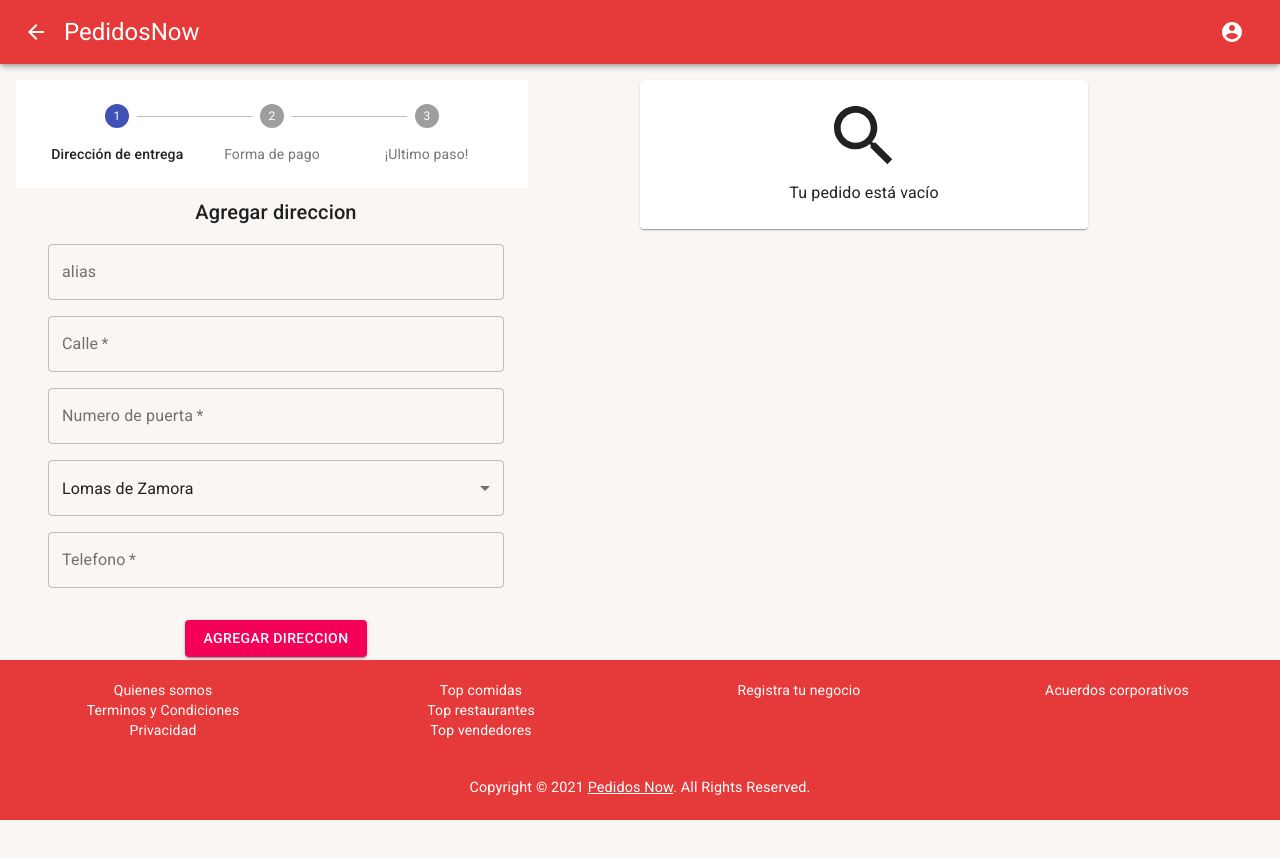
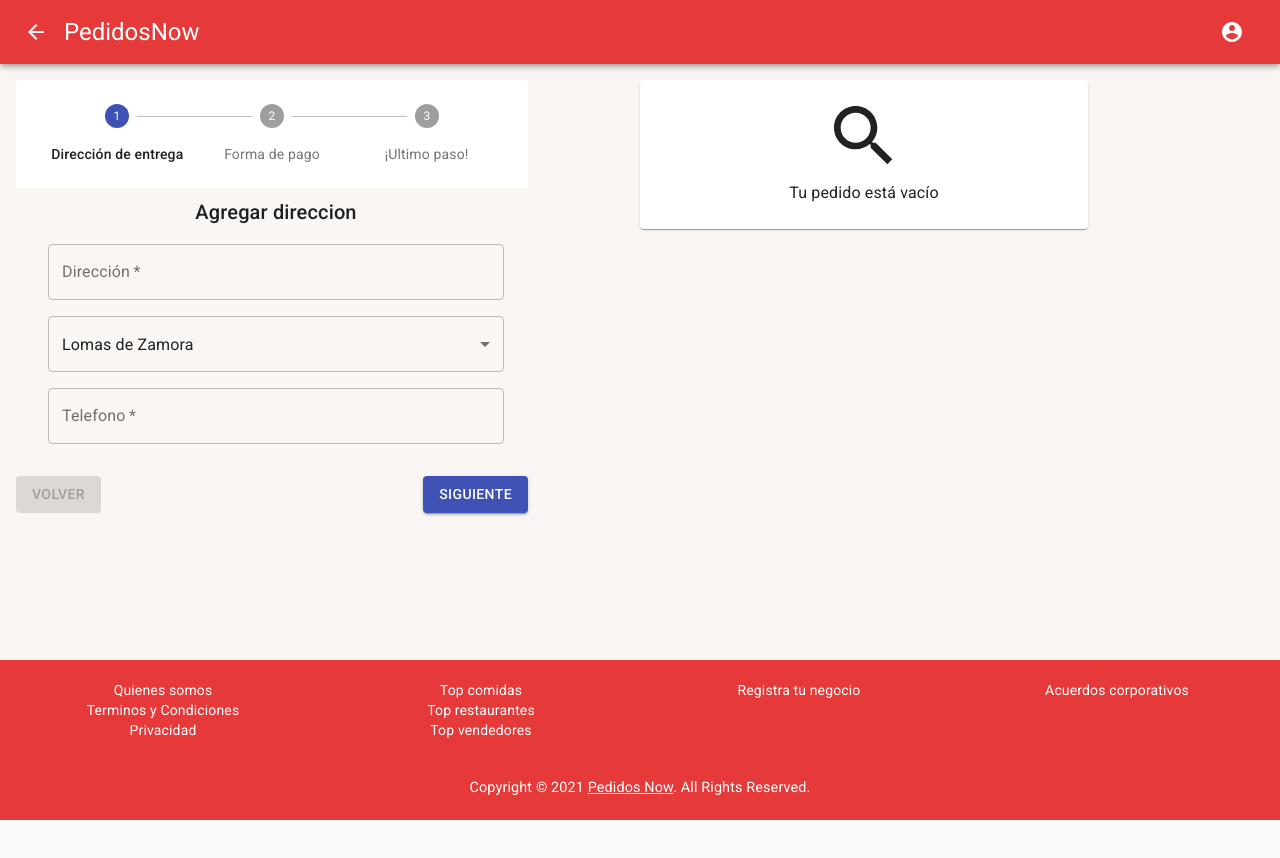
Before and after one commit to Mapach3/pedidos-now, a React (Create React App) app: page /wizard in a window 1280 px wide. Shown: the top 858 px of the page. After the commit the page ends 800 px from the top, so only its background shows below. Built offline with nearby package versions, Linux system fonts and the light colour scheme.

Commit message:
Modificados los inputs de la dirección

```diff
--- a/src/components/AddressForm/AddressForm.tsx
+++ b/src/components/AddressForm/AddressForm.tsx
@@ -62,31 +62,15 @@ const AddressForm: React.FC = () => {
       </Typography>
       <form onSubmit={handleSubmit}>
         <TextField
-          onChange={(event) => setAlias(event.target.value)}
-          id="alias"
-          label="alias"
-          variant="outlined"
-          style={{ width: "100%", paddingBottom: "1rem" }}
-        />
-        <TextField
           onChange={(event) => setCalle(event.target.value)}
           id="calle"
-          label="Calle"
+          label="Dirección"
           variant="outlined"
           required
           style={{ width: "100%", paddingBottom: "1rem" }}
         />
-        <TextField
-          onChange={(event) => setNumeroPuerta(event.target.value)}
-          label="Numero de puerta"
-          type="numeroPuerta"
-          variant="outlined"
-          required
-          style={{ width: "100%", paddingBottom: "1rem" }}
-        />
-
         <Select
-          label="Ciudad"
+          label="Localidad"
           onChange={(event: React.ChangeEvent<any>) =>
             setCiudad(event.target.value)
           }
@@ -114,23 +98,6 @@ const AddressForm: React.FC = () => {
           required
           style={{ width: "100%", paddingBottom: "1rem", marginTop: "1rem" }}
         />
-        <div style={{ textAlign: "center", marginTop: "1rem" }}>
-          <Button
-            disabled={isSubmitting}
-            variant="contained"
-            color="secondary"
-            type="submit"
-            style={{ width: "40%" }}
-          >
-            Agregar direccion
-            {isSubmitting && (
-              <CircularProgress
-                size="1.2rem"
-                style={{ marginLeft: "1.1rem" }}
-              />
-            )}
-          </Button>
-        </div>
       </form>
     </Container>
   );
```
